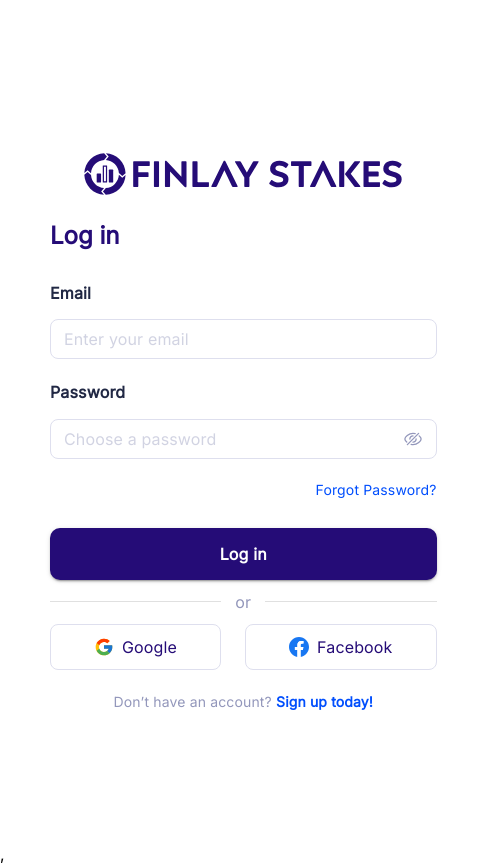
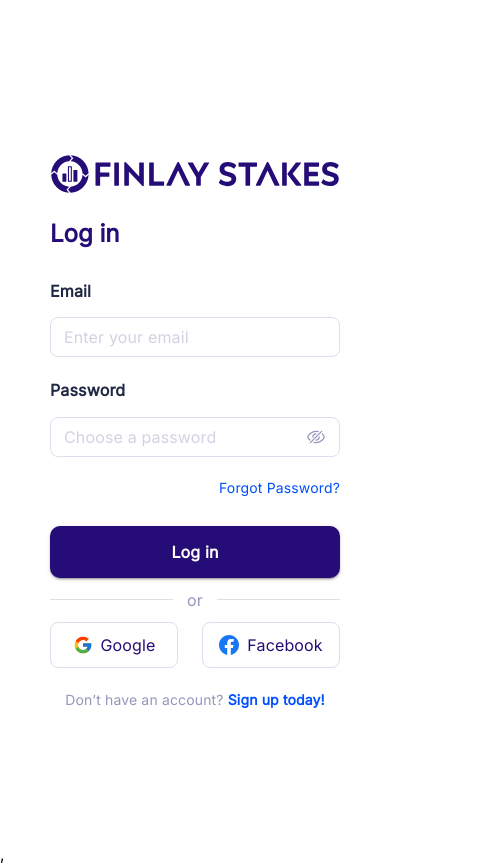
Before and after one commit to Livease-Technology-Solutions-INC/FinlayStakes, a React (Create React App) app: page /login in a window 390 px wide. Shown: the whole page, 487 px wide, since content can reach past the window. Built offline with nearby package versions, Linux system fonts and the light colour scheme.

Commit message:
steady width for mobile

```diff
--- a/src/App.css
+++ b/src/App.css
@@ -147,9 +147,6 @@
 	.row-layout {
 		position: static;
 	}
-	.loginImage{
-		width: '220px' !important;
-	}
 }
 
 @media (max-width: 800px) {
--- a/src/pages/Login.jsx
+++ b/src/pages/Login.jsx
@@ -31,7 +31,7 @@
 			<Box
 				className="column-layout"
 				sx={{
-					maxWidth: '685px',
+					maxWidth: '100%',
 					'@media screen and (max-width: 800px)': {
 						marginTop: '20px',
 					},
```
